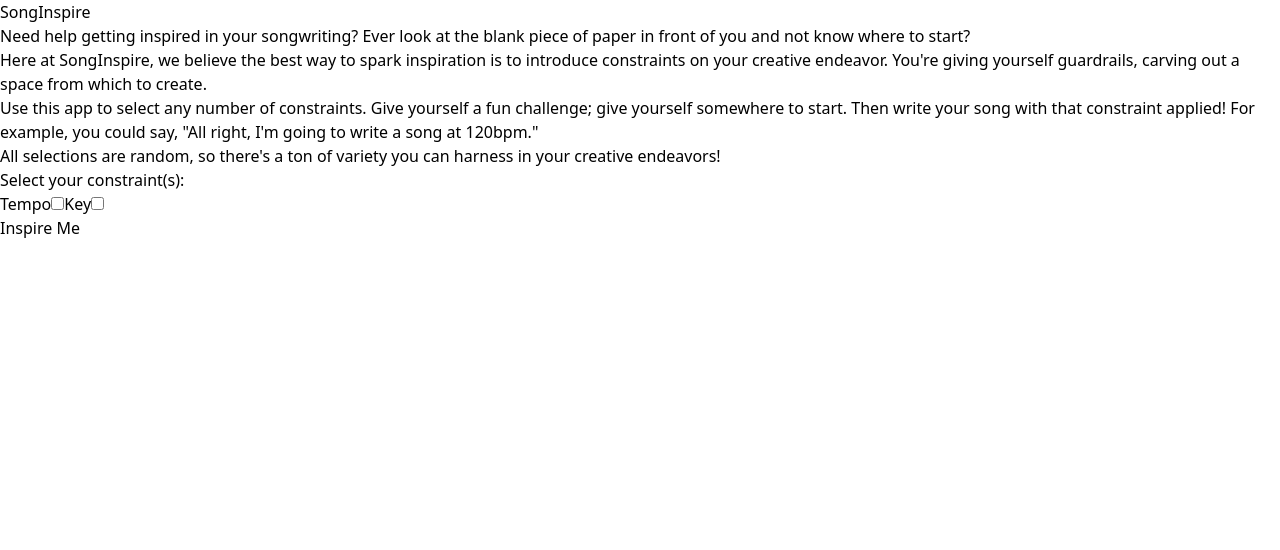
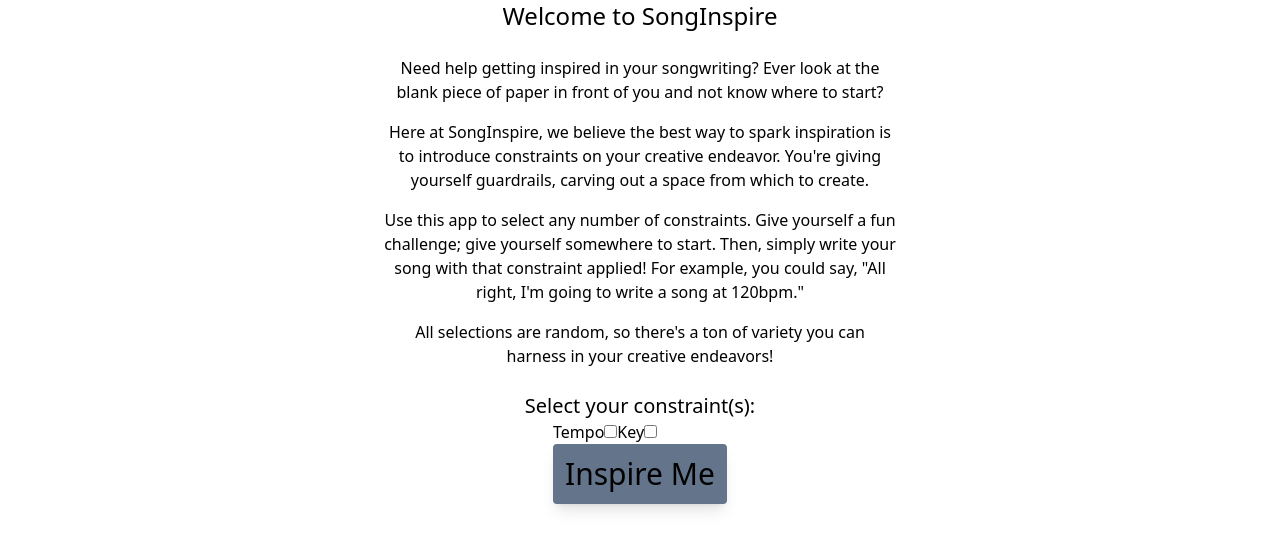
Before and after one commit to devskii/song-inspire, a React (Create React App) app: page / in a window 1280 px wide. Shown: the top 550 px of the page. Built offline with nearby package versions, Linux system fonts and the light colour scheme.

Commit message:
begin styling

```diff
--- a/src/App.js
+++ b/src/App.js
@@ -1,34 +1,42 @@
 function App() {
   return (
-    <div>
-      <h1>SongInspire</h1>
+    <div className="flex flex-col items-center">
+      <h1 className="text-2xl">Welcome to SongInspire</h1>
+      <br />
+      <section className="text-center w-2/5 space-y-4">
         <p>
           Need help getting inspired in your songwriting? Ever look at the blank
           piece of paper in front of you and not know where to start?
         </p>
         <p>
-        Here at SongInspire, we believe the best way to spark inspiration is to
-        introduce constraints on your creative endeavor. You're giving yourself
-        guardrails, carving out a space from which to create.
+          Here at SongInspire, we believe the best way to spark inspiration is
+          to introduce constraints on your creative endeavor. You're giving
+          yourself guardrails, carving out a space from which to create.
         </p>
         <p>
           Use this app to select any number of constraints. Give yourself a fun
-        challenge; give yourself somewhere to start. Then write your song with
-        that constraint applied! For example, you could say, "All right, I'm
-        going to write a song at 120bpm."
+          challenge; give yourself somewhere to start. Then, simply write your
+          song with that constraint applied! For example, you could say, "All
+          right, I'm going to write a song at 120bpm."
         </p>
         <p>
           All selections are random, so there's a ton of variety you can harness
           in your creative endeavors!
         </p>
-      <h2>Select your constraint(s):</h2>
+      </section>
+      <br />
+      <h2 className="text-xl">Select your constraint(s):</h2>
+      <div>
         <div>
           <label for="tempo">Tempo</label>
           <input id="tempo" type="checkbox" />
           <label for="key">Key</label>
           <input id="key" type="checkbox" />
         </div>
-      <button>Inspire Me</button>
+        <button className="text-3xl shadow-lg rounded bg-slate-500 hover:bg-slate-400 p-3">
+          Inspire Me
+        </button>
+      </div>
       {/* Consider adding legal disclaimer (fine print at the bottom) that we don't own any rights to the songs created */}
     </div>
   );
```
Lines whose indentation alone changed are shown as unchanged.
